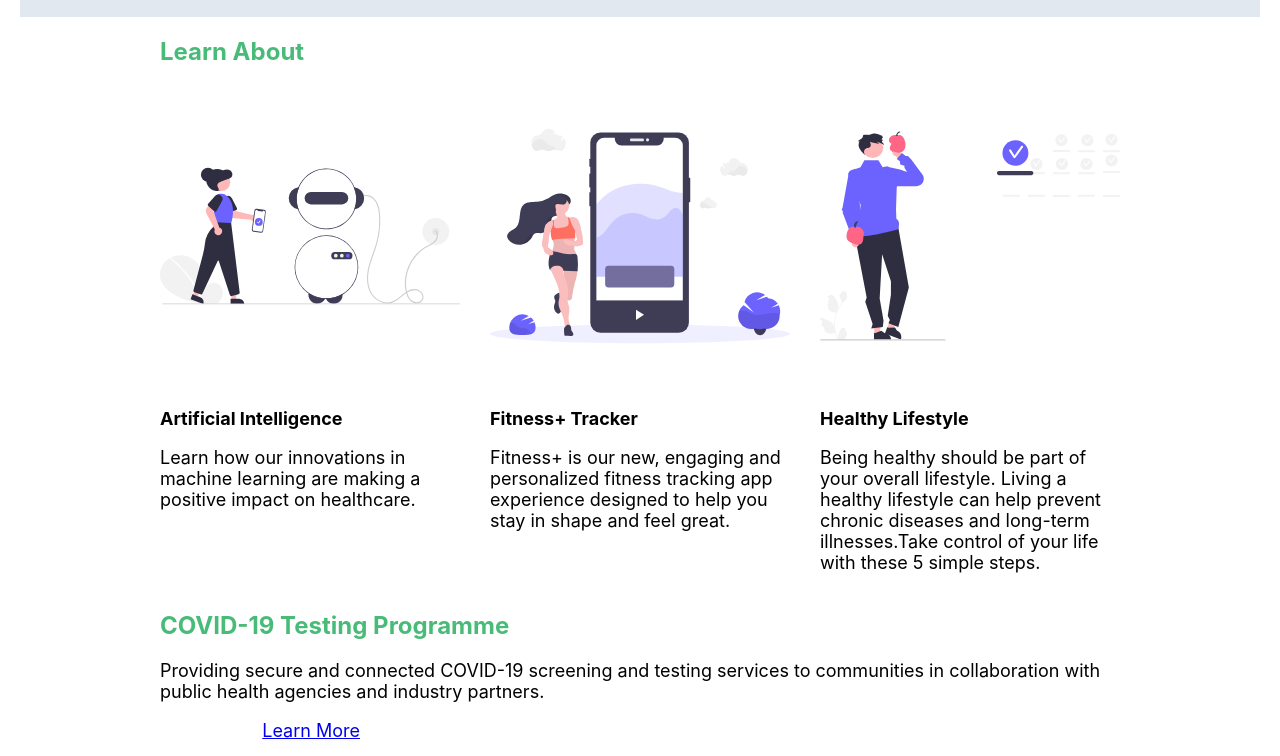
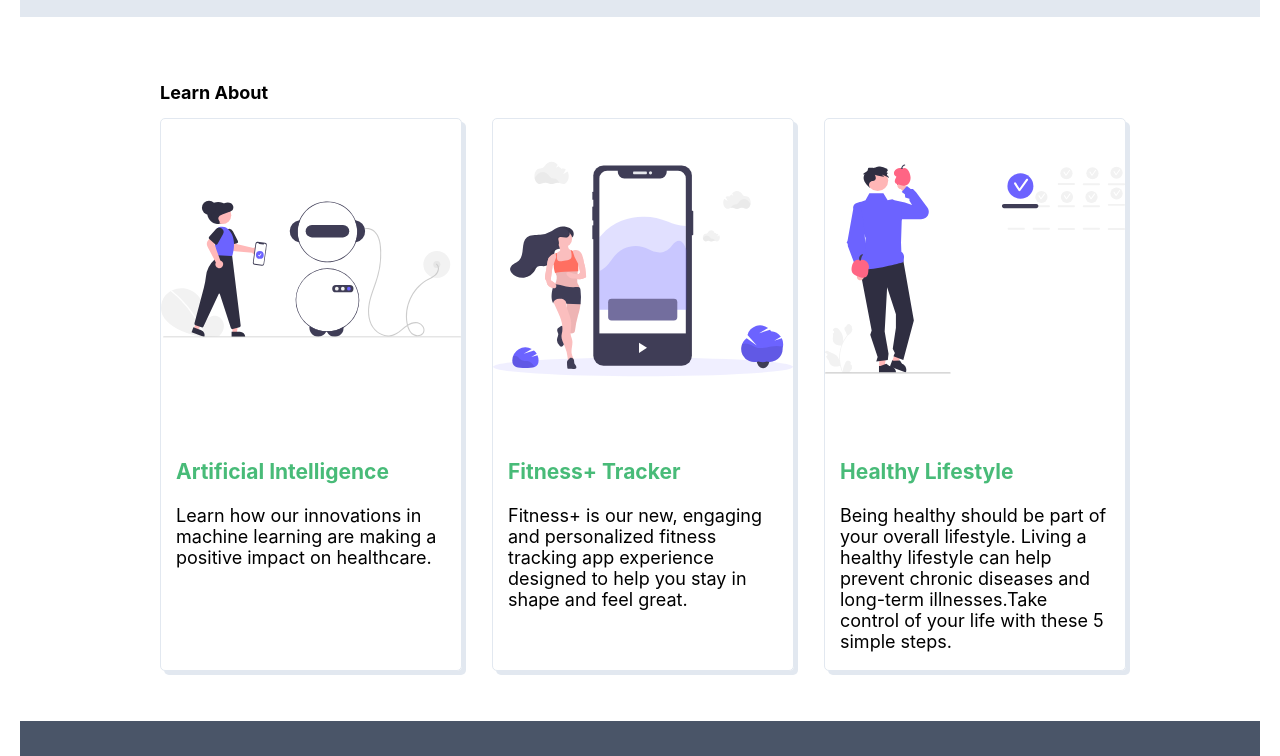
Before and after one commit to rayveneja/info2180-project1, a plain HTML site: page index.html in a window 1280 px wide. Shown: the part 424-1180 px from the top of the page. Drawn offline with Linux system fonts and the light colour scheme.

Commit message:
Update styles.css

```diff
--- a/styles.css
+++ b/styles.css
@@ -56,7 +56,7 @@
     flex-direction: column;
     float: left;
 }
-h2{
+.overview-hero h2{
     align-items: left;
     font-size: 24px;
     color: #48BB78;
@@ -89,14 +89,60 @@
     height: 300px;
 }
 
-.testing{
-text-align: left;
+.card{
+    border: 1px solid;
+    border-color: #E2E8F0;
+    border-radius: 5px;
+    box-shadow: 4px 4px #E2E8F0;
 }
 
+.card-body{
+    padding: 15px;
+    margin: 0;
+    padding-bottom: 0;
+}
+
+.learn-about{
+    padding: 50px;
+}
+
+.learn-about h3{
+    color: #48BB78;
+    font-size: 21px;
+}
+
+.testing{
+    text-align: left;
+    background-color: #4A5568;
+    padding: 50px;
+    color: white;
+}
+
+
+.testing .container{
+    display: flex;
+}
+
+
 .cta{
-    width: 200px;
-    text-align: right;
+    width: 100%;
+    justify-content: center;
+    float: right;
+    padding: 50px;
+    margin-left: 50px;
 }
+
+
+.cta .btn{
+    width:7500px;
+    background-color: #48BB78;
+    padding: 20px 50px 20px 50px;
+    justify-content: center;
+    border-radius: 5px;
+    text-decoration: none;
+    color: white;
+}
+
 
 
 .stories img {
```
